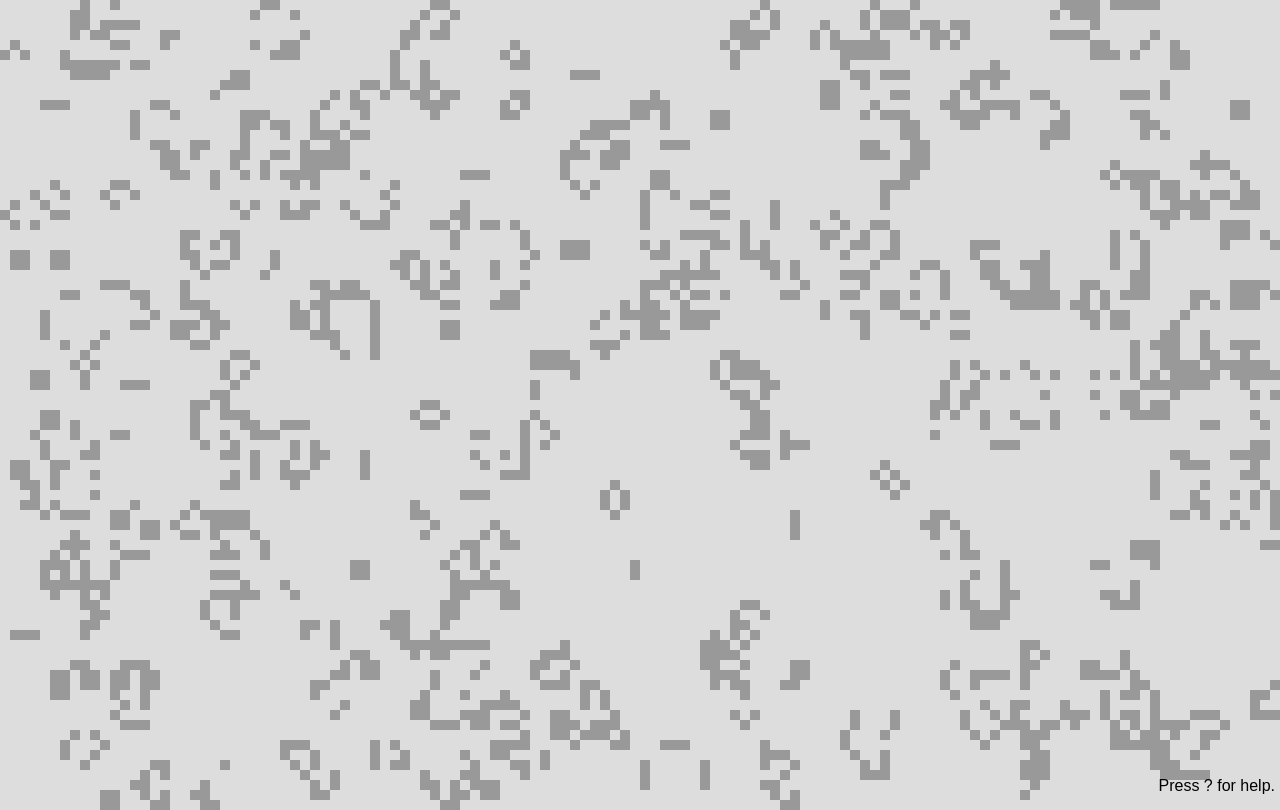
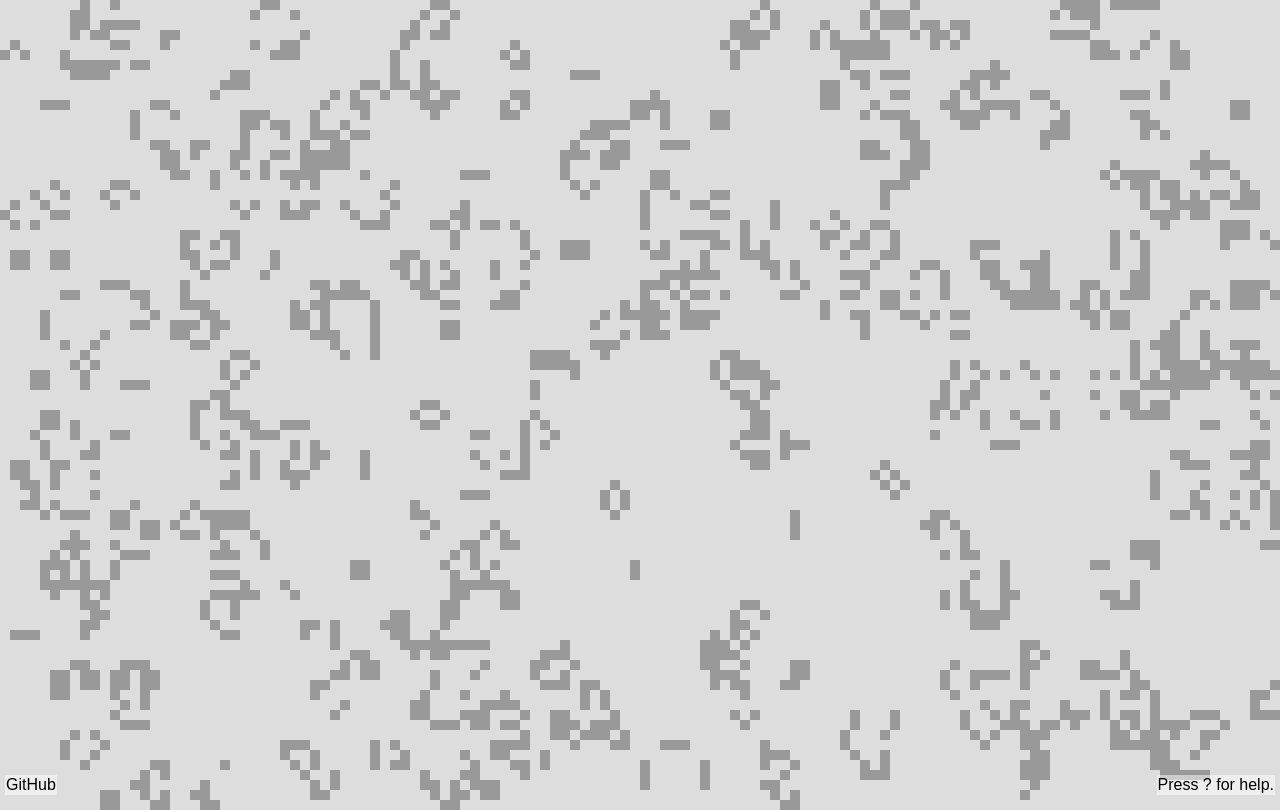
Before and after one commit to jiffyclub/game-of-life-js, a plain HTML site: page index.html in a window 1280 px wide. Drawn offline with Linux system fonts and the light colour scheme.

Commit message:
Added a non-descript link to the GitHub repo.

```diff
--- a/index.html
+++ b/index.html
@@ -23,18 +23,35 @@
         #help-box p {
             margin: 2px;
         }
+        .bottom-div {
+            position: fixed;
+            z-index: 1000;
+            background-color: rgba(255, 255, 255, 0.5);
+            padding: 1px;
+        }
         #help-dir {
-            position: fixed;
             right: 5px;
             bottom: 5px;
-            z-index: 1000;
+        }
+        #github {
+            left: 5px;
+            bottom: 5px;
+        }
+        #github a {
+            text-decoration: none;
+            color: black;
         }
     </style>
 </head>
 <body>
     <script src="cgol.js"></script>
-    <div id="help-dir">
+    <div id="help-dir" class="bottom-div">
         Press ? for help.
+    </div>
+    <div id="github" class="bottom-div">
+        <a href="https://github.com/jiffyclub/game-of-life-js">
+            GitHub
+        </a>
     </div>
 </body>
 </html>
```
